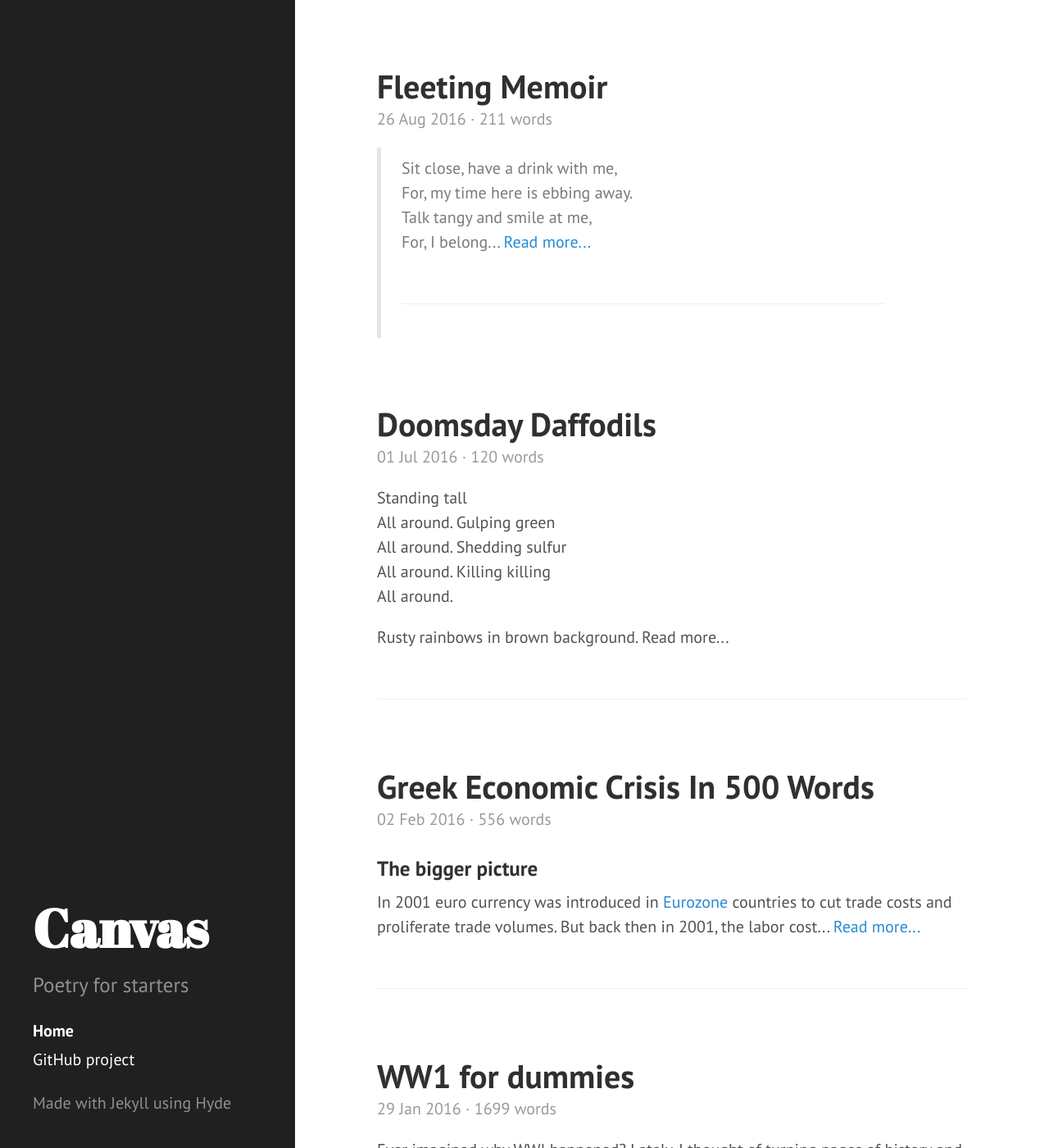
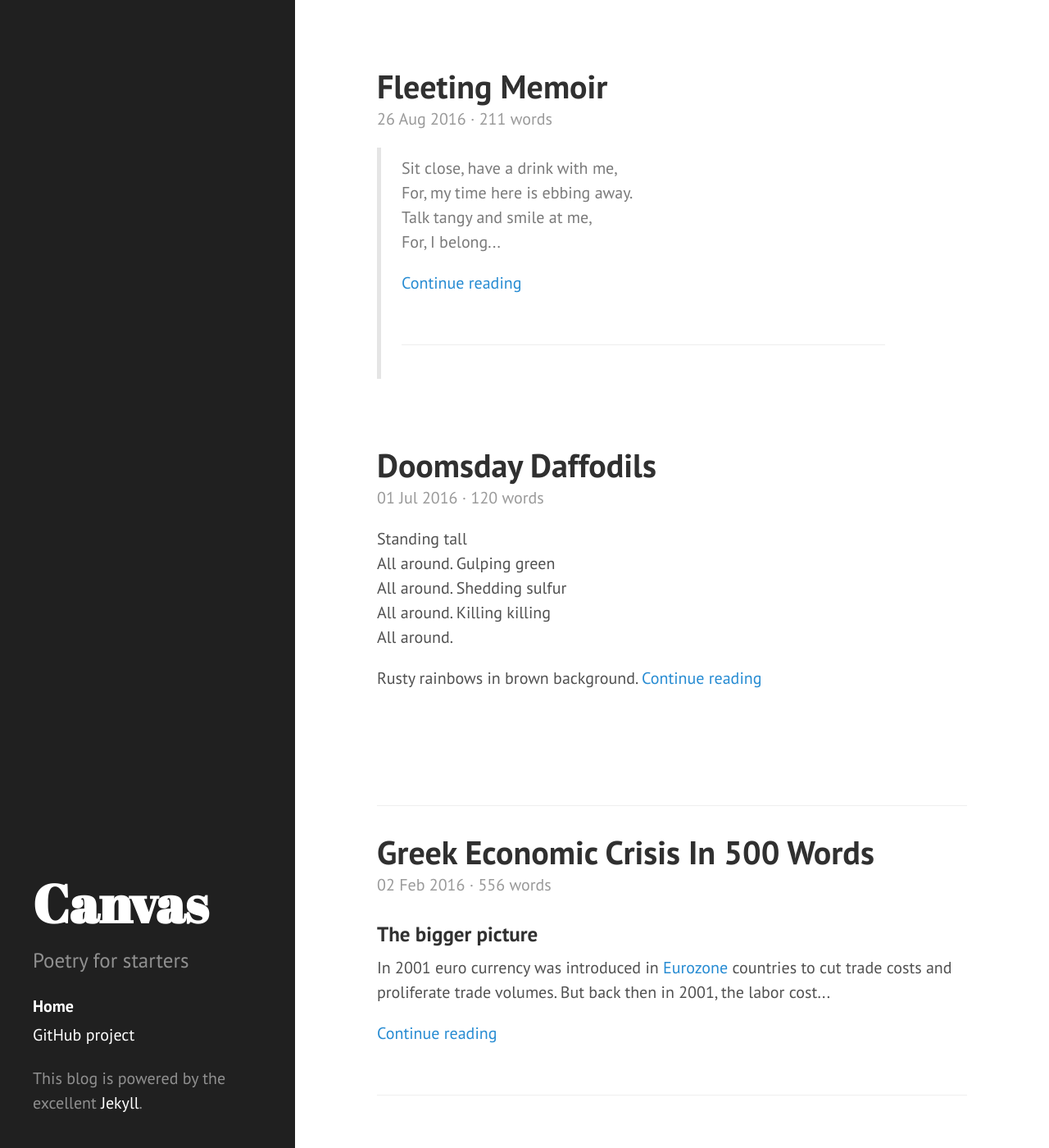
Before and after one commit to pratishgupta91/pratishgupta91.github.io, a Jekyll site: the page built from index.html, in a window 1280 px wide and 1400 px high. Shown: the whole window at 82% size. Built offline with Jekyll 4.4.1, drawn with Linux system fonts in a browser that asks for light colours; Markdown is read by kramdown in place of the engine named in the settings; the list of posts is cut into pages by our own code; some of the changed text lies outside the part shown.

Commit message:
Setting changes

```diff
--- a/_includes/sidebar.html
+++ b/_includes/sidebar.html
@@ -30,6 +30,6 @@
 
     </nav>
 
-    <p>Made with Jekyll using Hyde</p>
+    <p>This blog is powered by the excellent <a href="https://jekyllrb.com/">Jekyll</a>.</p>
   </div>
 </div>
--- a/index.html
+++ b/index.html
@@ -16,7 +16,8 @@ comments: False
     <span class="post-date">{{ post.date | date_to_string }} &#183; {{ post.content | number_of_words }} words</span>
 
     {{ post.content | truncatewords:30}}
-    <a href="{{ post.url }}">Read more...</a><br><br>
+    <div class="post-continue-read"><a href="{{ post.url }}">Continue reading</a></div>
+    <br>
     <hr/>
   </div>
   {% endfor %}
```
Also changed, not shown: _posts/2016-08-26-fleeting-memoir.markdown (line endings or trailing spaces).
